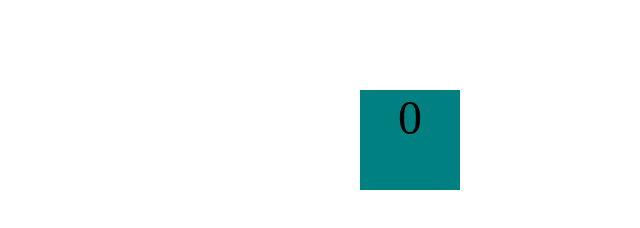
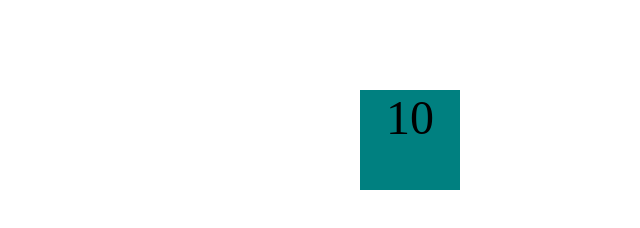
Before and after one commit to AlexanderDufrene/alexanderdufrene.github.io, a plain HTML site: page projects/bouncing-box/index.html in a window 1280 px wide. Shown: the full height of the page, 640-1280 px from the left. Drawn offline with Linux system fonts and the light colour scheme.

```diff
--- a/projects/bouncing-box/index.html
+++ b/projects/bouncing-box/index.html
@@ -68,7 +68,7 @@
     position = position + (speed * direction);
 
     box.css('left', position);
-    box.text(points);
+    box.text(speed);
 };
 
 
```
